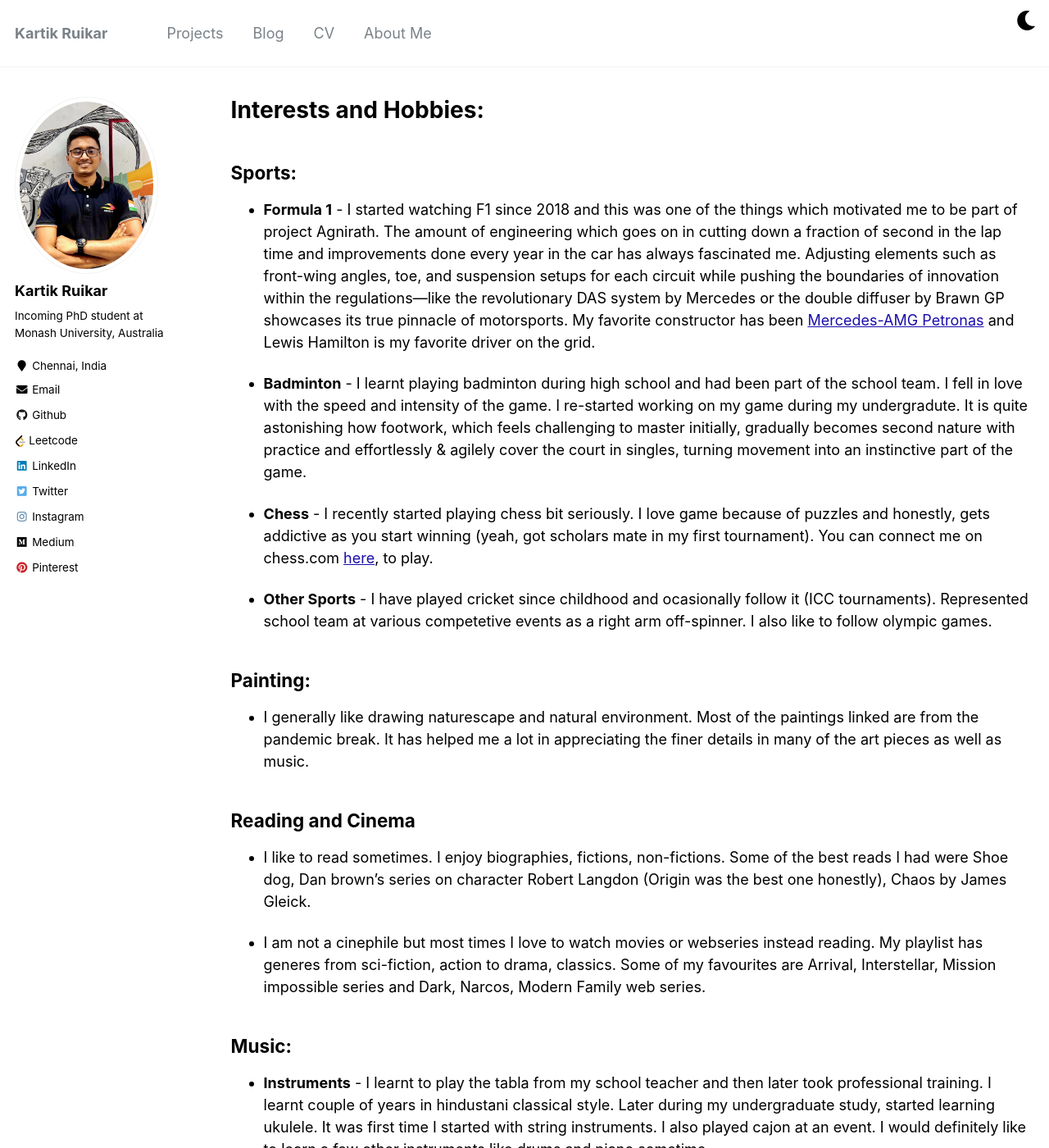
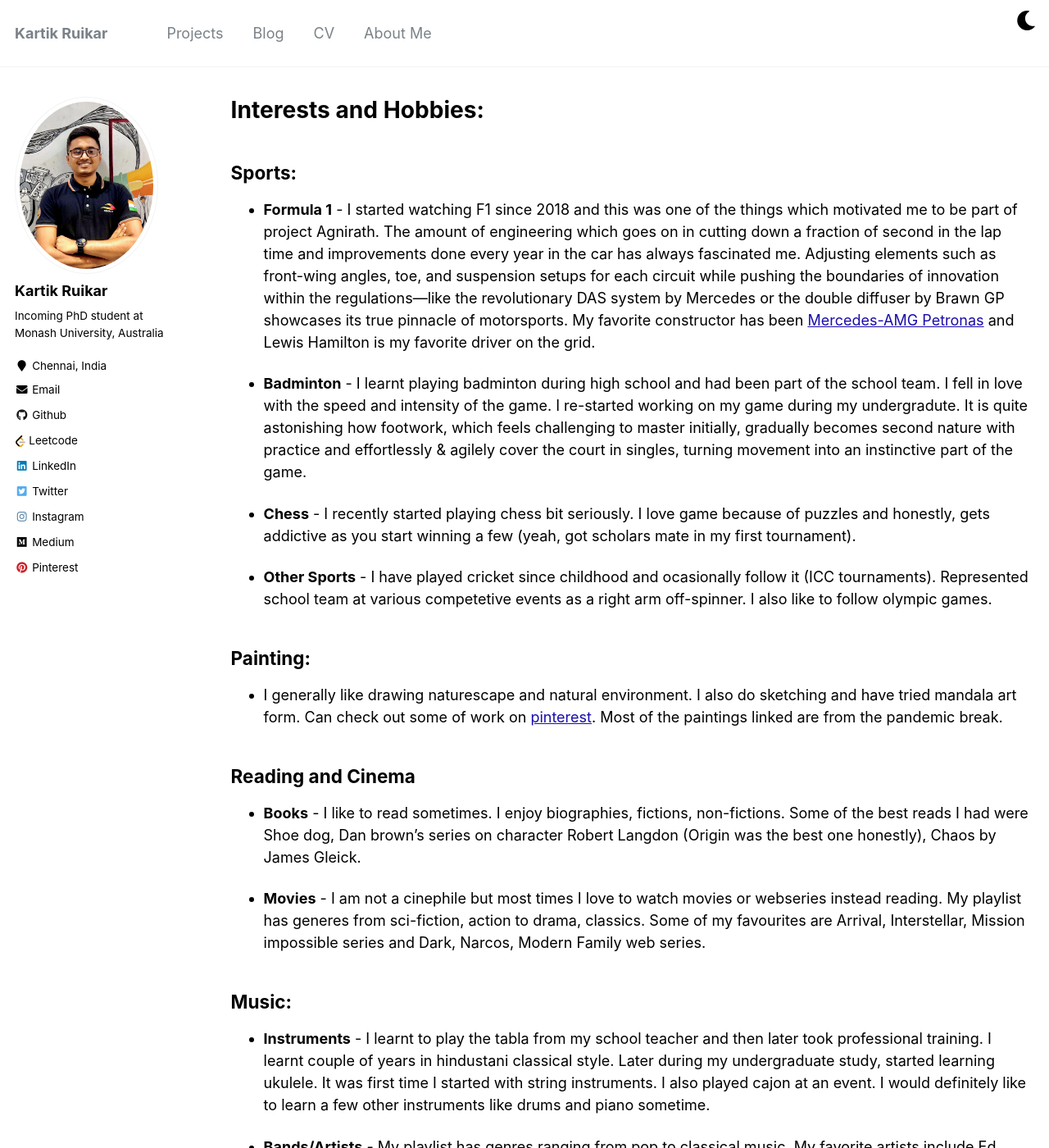
Before and after one commit to Kartik2605/Kartik2605.github.io, a Jekyll site: the page built from _pages/other.md, in a window 1280 px wide and 1400 px high. Shown: the whole window at 82% size. Built offline with Jekyll 4.4.1, drawn with Linux system fonts in a browser that asks for light colours; our own code applies the rules of GitHub Pages for plain Markdown files.

Commit message:
changes in About me 4

```diff
--- a/_pages/other.md
+++ b/_pages/other.md
@@ -15,20 +15,20 @@ redirect_from:
 
 * **Badminton** - I learnt playing badminton during high school and had been part of the school team. I fell in love with the speed and intensity of the game. I re-started working on my game during my undergradute. It is quite astonishing how footwork, which feels challenging to master initially, gradually becomes second nature with practice and effortlessly & agilely cover the court in singles, turning movement into an instinctive part of the game.
 
-* **Chess** - I recently started playing chess bit seriously. I love game because of puzzles and honestly, gets addictive as you start winning (yeah, got scholars mate in my first tournament). You can connect me on chess.com [here](https://www.chess.com/member/cosmic_26), to play.
+* **Chess** - I recently started playing chess bit seriously. I love game because of puzzles and honestly, gets addictive as you start winning a few (yeah, got scholars mate in my first tournament).
 
 * **Other Sports** - I have played cricket since childhood and ocasionally follow it (ICC tournaments). Represented school team at various competetive events as a right arm off-spinner. I also like to follow olympic games.
 
 
 ## Painting: ##
 
-- I generally like drawing naturescape and natural environment. Most of the paintings linked are from the pandemic break. It has helped me a lot in appreciating the finer details in many of the art pieces as well as music.
+- I generally like drawing naturescape and natural environment. I also do sketching and have tried mandala art form. Can check out some of work on [pinterest](https://pin.it/2c8Ym5D8z). Most of the paintings linked are from the pandemic break.
 
 ## Reading and Cinema ##
 
-- I like to read sometimes. I enjoy biographies, fictions, non-fictions. Some of the best reads I had were Shoe dog, Dan brown's series on character Robert Langdon (Origin was the best one honestly), Chaos by James Gleick.
+* **Books** - I like to read sometimes. I enjoy biographies, fictions, non-fictions. Some of the best reads I had were Shoe dog, Dan brown's series on character Robert Langdon (Origin was the best one honestly), Chaos by James Gleick.
 
-- I am not a cinephile but most times I love to watch movies or webseries instead reading. My playlist has generes from sci-fiction, action to drama, classics. Some of my favourites are Arrival, Interstellar, Mission impossible series and Dark, Narcos, Modern Family web series.
+* **Movies** - I am not a cinephile but most times I love to watch movies or webseries instead reading. My playlist has generes from sci-fiction, action to drama, classics. Some of my favourites are Arrival, Interstellar, Mission impossible series and Dark, Narcos, Modern Family web series.
 
 ## Music: ##
 
```
